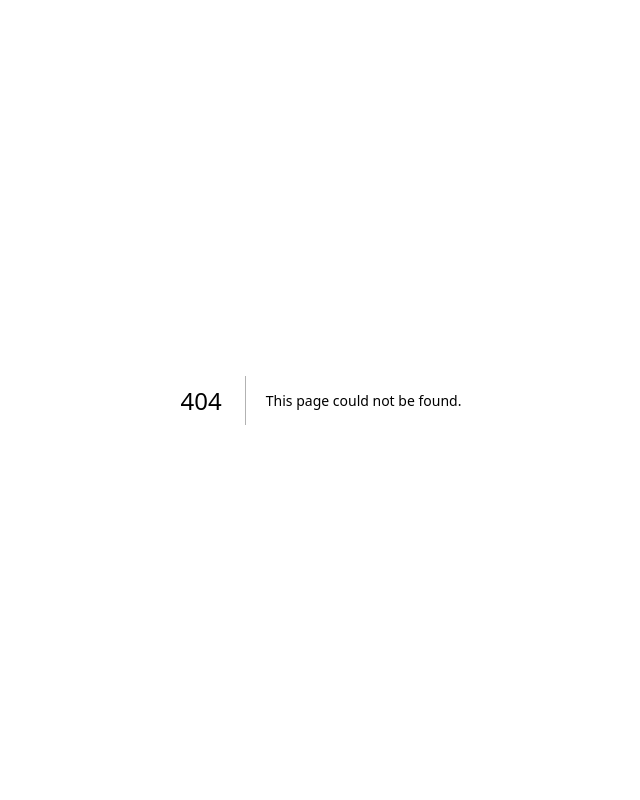
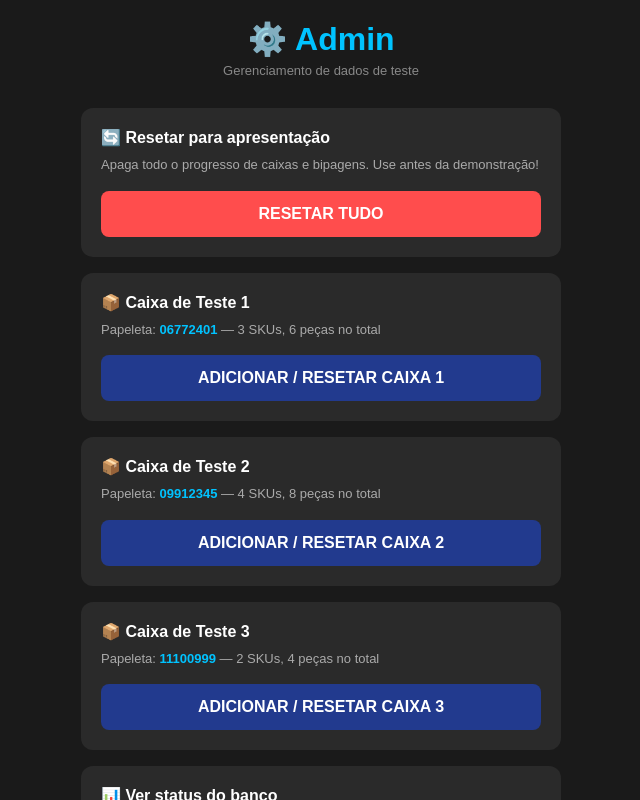
Before and after one commit to Schmittcode/processo-picking, a Next.js app: page /admin in a window 1280 px wide. Before the commit this address had no page. Shown: the whole page, without its empty margins (319-959 px from the left). Built offline with nearby package versions, Linux system fonts and the light colour scheme.

Commit message:
pagina admin

```diff
--- /dev/null
+++ b/app/admin/page.js
@@ -0,0 +1,102 @@
+'use client';
+import { useState } from 'react';
+
+export default function AdminPage() {
+  const [msg, setMsg] = useState('');
+  const [loading, setLoading] = useState(false);
+
+  async function chamar(url, body = null) {
+    setLoading(true);
+    setMsg('');
+    try {
+      const res = await fetch(url, {
+        method: body ? 'POST' : 'GET',
+        headers: { 'Content-Type': 'application/json' },
+        body: body ? JSON.stringify(body) : null
+      });
+      const data = await res.json();
+      setMsg(data.message || data.error || JSON.stringify(data));
+    } catch (e) {
+      setMsg('Erro: ' + e.message);
+    }
+    setLoading(false);
+  }
+
+  return (
+    <div style={{ backgroundColor: '#1a1a1a', minHeight: '100vh', padding: 20, fontFamily: 'sans-serif' }}>
+      <div style={{ maxWidth: 480, margin: '0 auto' }}>
+
+        <h1 style={{ color: '#00c3ff', textAlign: 'center', marginBottom: 5 }}>⚙️ Admin</h1>
+        <p style={{ color: '#888', textAlign: 'center', fontSize: 13, marginBottom: 30 }}>Gerenciamento de dados de teste</p>
+
+        {msg && (
+          <div style={{ backgroundColor: '#00c300', color: 'white', padding: 15, borderRadius: 10, marginBottom: 20, textAlign: 'center', fontWeight: 'bold' }}>
+            {msg}
+          </div>
+        )}
+
+        {/* RESET */}
+        <div style={card}>
+          <h2 style={cardTitle}>🔄 Resetar para apresentação</h2>
+          <p style={cardDesc}>Apaga todo o progresso de caixas e bipagens. Use antes da demonstração!</p>
+          <button style={{...btn, backgroundColor:'#ff4d4d'}} disabled={loading}
+            onClick={() => chamar('/api/admin/reset')}>
+            RESETAR TUDO
+          </button>
+        </div>
+
+        {/* CAIXA 1 */}
+        <div style={card}>
+          <h2 style={cardTitle}>📦 Caixa de Teste 1</h2>
+          <p style={cardDesc}>Papeleta: <strong style={{color:'#00c3ff'}}>06772401</strong> — 3 SKUs, 6 peças no total</p>
+          <button style={{...btn, backgroundColor:'#223a8e'}} disabled={loading}
+            onClick={() => chamar('/api/admin/add-caixa', { numero: 1 })}>
+            ADICIONAR / RESETAR CAIXA 1
+          </button>
+        </div>
+
+        {/* CAIXA 2 */}
+        <div style={card}>
+          <h2 style={cardTitle}>📦 Caixa de Teste 2</h2>
+          <p style={cardDesc}>Papeleta: <strong style={{color:'#00c3ff'}}>09912345</strong> — 4 SKUs, 8 peças no total</p>
+          <button style={{...btn, backgroundColor:'#223a8e'}} disabled={loading}
+            onClick={() => chamar('/api/admin/add-caixa', { numero: 2 })}>
+            ADICIONAR / RESETAR CAIXA 2
+          </button>
+        </div>
+
+        {/* CAIXA 3 */}
+        <div style={card}>
+          <h2 style={cardTitle}>📦 Caixa de Teste 3</h2>
+          <p style={cardDesc}>Papeleta: <strong style={{color:'#00c3ff'}}>11100999</strong> — 2 SKUs, 4 peças no total</p>
+          <button style={{...btn, backgroundColor:'#223a8e'}} disabled={loading}
+            onClick={() => chamar('/api/admin/add-caixa', { numero: 3 })}>
+            ADICIONAR / RESETAR CAIXA 3
+          </button>
+        </div>
+
+        {/* VER STATUS */}
+        <div style={card}>
+          <h2 style={cardTitle}>📊 Ver status do banco</h2>
+          <p style={cardDesc}>Mostra quantas caixas e bipagens existem</p>
+          <button style={{...btn, backgroundColor:'#00875a'}} disabled={loading}
+            onClick={() => chamar('/api/admin/status')}>
+            VER STATUS
+          </button>
+        </div>
+
+        <div style={{ textAlign: 'center', marginTop: 20 }}>
+          <a href="/" style={{ color: '#00c3ff', textDecoration: 'none', fontSize: 14 }}>← Voltar ao App</a>
+        </div>
+
+        {loading && <p style={{ color: '#888', textAlign: 'center', marginTop: 20 }}>Processando...</p>}
+
+      </div>
+    </div>
+  );
+}
+
+const card = { backgroundColor: '#2a2a2a', borderRadius: 12, padding: 20, marginBottom: 16 };
+const cardTitle = { color: 'white', fontSize: 16, marginBottom: 8 };
+const cardDesc = { color: '#aaa', fontSize: 13, marginBottom: 16, lineHeight: 1.5 };
+const btn = { width: '100%', padding: 14, border: 'none', borderRadius: 8, color: 'white', fontWeight: 'bold', fontSize: 16, cursor: 'pointer', textTransform: 'uppercase' };
--- /dev/null
+++ b/app/api/admin/add-caixa/route.js
@@ -0,0 +1,56 @@
+import { getDb } from '../../../../lib/db';
+
+const caixas = {
+  1: {
+    papeleta: '06772401', pedido: '2657808',
+    itens: [
+      { ref: '1000079', cor: 'ÚNICO', tam: '18', endereco: 'A02.01.4A', qtd: 2 },
+      { ref: '200045',  cor: 'AZUL',  tam: 'M',  endereco: 'C37.09.6B', qtd: 3 },
+      { ref: '300012',  cor: 'BRANCO',tam: 'P',  endereco: 'B15.03.2C', qtd: 1 },
+    ]
+  },
+  2: {
+    papeleta: '09912345', pedido: '3301122',
+    itens: [
+      { ref: '400088', cor: 'VERDE',    tam: 'G',  endereco: 'D10.02.1A', qtd: 2 },
+      { ref: '500011', cor: 'AMARELO',  tam: 'P',  endereco: 'A05.07.3B', qtd: 3 },
+      { ref: '600033', cor: 'VERMELHO', tam: 'M',  endereco: 'C22.04.2C', qtd: 1 },
+      { ref: '700055', cor: 'ROSA',     tam: 'GG', endereco: 'B08.01.4A', qtd: 2 },
+    ]
+  },
+  3: {
+    papeleta: '11100999', pedido: '4412233',
+    itens: [
+      { ref: '800077', cor: 'PRETO', tam: 'M',  endereco: 'E03.05.1B', qtd: 2 },
+      { ref: '900099', cor: 'CINZA', tam: 'GG', endereco: 'F12.08.3C', qtd: 2 },
+    ]
+  }
+};
+
+export async function POST(request) {
+  try {
+    const { numero } = await request.json();
+    const sql = getDb();
+    const c = caixas[numero];
+    if (!c) return Response.json({ error: 'Caixa inválida' }, { status: 400 });
+
+    // Remove dados antigos desta caixa
+    await sql`DELETE FROM itens_picking WHERE papeleta = ${c.papeleta}`;
+    await sql`DELETE FROM progresso_caixas WHERE papeleta = ${c.papeleta}`;
+    await sql`DELETE FROM bipagens WHERE papeleta = ${c.papeleta}`;
+    await sql`DELETE FROM caixas WHERE papeleta = ${c.papeleta}`;
+
+    // Insere caixa
+    await sql`INSERT INTO caixas (papeleta, pedido, status) VALUES (${c.papeleta}, ${c.pedido}, 'aberta')`;
+
+    // Insere itens
+    for (const item of c.itens) {
+      await sql`INSERT INTO itens_picking (papeleta, ref, cor, tam, endereco, qtd)
+                VALUES (${c.papeleta}, ${item.ref}, ${item.cor}, ${item.tam}, ${item.endereco}, ${item.qtd})`;
+    }
+
+    return Response.json({ message: `✅ Caixa ${c.papeleta} pronta! ${c.itens.length} SKUs adicionadas.` });
+  } catch (e) {
+    return Response.json({ error: e.message }, { status: 500 });
+  }
+}
--- /dev/null
+++ b/app/api/admin/reset/route.js
@@ -0,0 +1,14 @@
+import { getDb } from '../../../../lib/db';
+
+export async function GET() {
+  try {
+    const sql = getDb();
+    await sql`DELETE FROM bipagens`;
+    await sql`DELETE FROM progresso_caixas`;
+    await sql`UPDATE caixas SET status = 'aberta'`;
+    await sql`UPDATE itens_picking SET qtd_coletada = 0, status = 'pendente'`;
+    return Response.json({ message: '✅ Tudo resetado! Pronto para demonstração.' });
+  } catch (e) {
+    return Response.json({ error: e.message }, { status: 500 });
+  }
+}
--- /dev/null
+++ b/app/api/admin/status/route.js
@@ -0,0 +1,17 @@
+import { getDb } from '../../../../lib/db';
+
+export async function GET() {
+  try {
+    const sql = getDb();
+    const caixas = await sql`SELECT papeleta, pedido, status FROM caixas ORDER BY criado_em DESC`;
+    const bipagens = await sql`SELECT COUNT(*) as total FROM bipagens`;
+    const progresso = await sql`SELECT COUNT(*) as total FROM progresso_caixas`;
+
+    const detalhes = caixas.map(c => `📦 ${c.papeleta} (Pedido: ${c.pedido}) — ${c.status}`).join('\n');
+    return Response.json({
+      message: `${caixas.length} caixa(s) | ${bipagens[0].total} bipagem(ns) | ${progresso[0].total} em progresso\n\n${detalhes}`
+    });
+  } catch (e) {
+    return Response.json({ error: e.message }, { status: 500 });
+  }
+}
```
